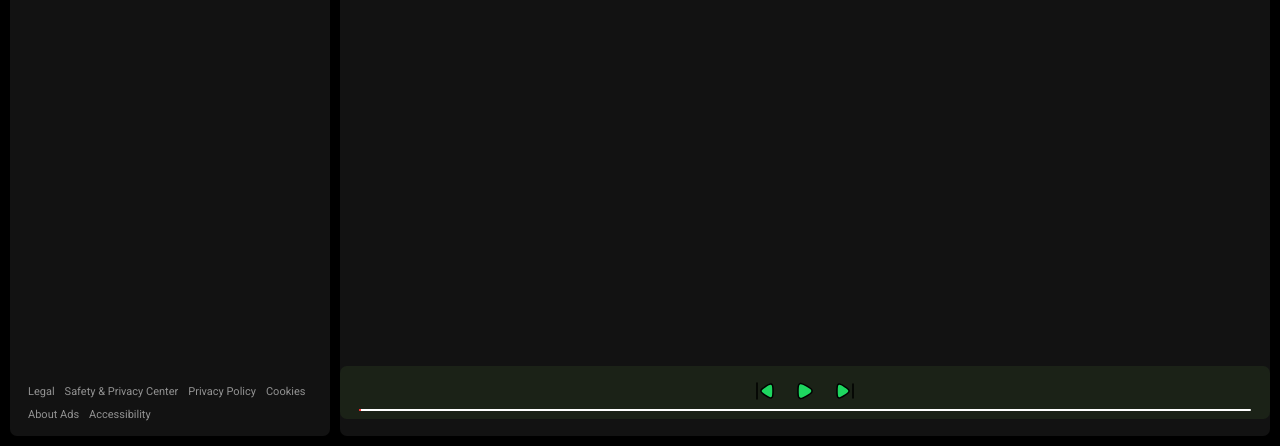
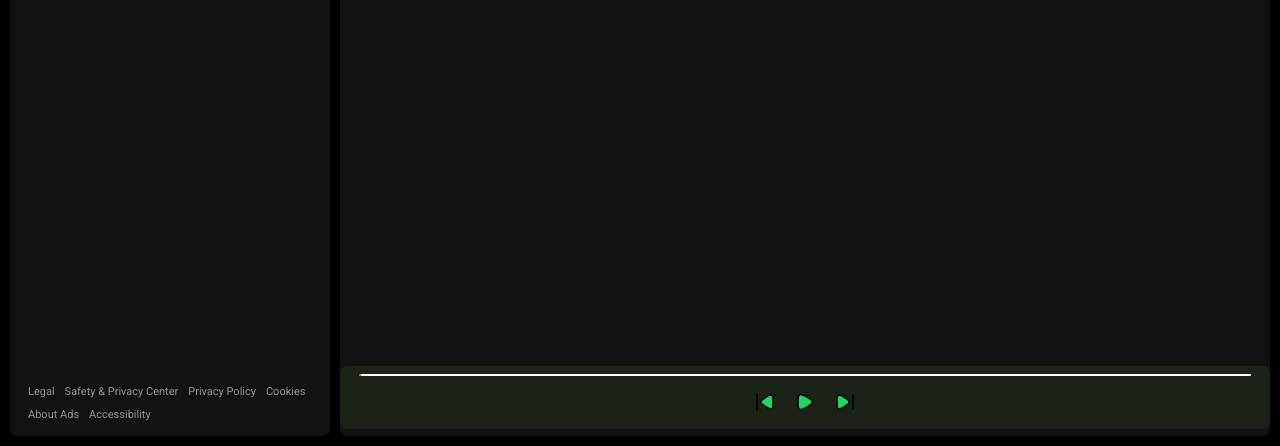
Before and after one commit to ShiwamDutta/Web-Music-Player, a plain HTML site: page index.html in a window 1280 px wide. Shown: the part 354-800 px from the top of the page. Drawn offline with Linux system fonts and the light colour scheme; no server answers.

Commit message:
Modify play-bar to a new style
- Changed seek-bar, song-name and song-time locations.
- Adjusted width and position of song-name, control-btn and song-time in
  play-details.

```diff
--- a/index.html
+++ b/index.html
@@ -232,10 +232,15 @@
           </section>
         </main>
         <div class="play-bar rounded">
-          <div class="play-details flex">
+          <div class="seek pointer">
+            <div class="seek-bar flex">
+              <div class="seek-complete">
+                <div class="circle"></div>
+              </div>
+            </div>
+          </div>
+          <div class="play-details item-center">
             <div id="song-name"></div>
-            <div id="song-time"></div>
-          </div>
             <div class="control-btn flex item-center">
               <button id="previous">
                 <img src="./image/play_previous.svg" alt="Play Previous Song" />
@@ -247,12 +252,7 @@
                 <img src="./image/play_next.svg" alt="Play Next Song" />
               </button>
             </div>
-          <div class="seek pointer">
-            <div class="seek-bar flex">
-              <div class="seek-complete">
-                <div class="circle"></div>
-              </div>
-            </div>
+            <div id="song-time"></div>
           </div>
         </div>
       </div>
--- a/style/style.css
+++ b/style/style.css
@@ -216,15 +216,20 @@ body {
   bottom: 10px;
 
   width: 100%;
-  padding: 5px 0;
   background-color: #1b2217;
 }
 
 .right-main .play-bar .play-details {
-  padding: 4px 8px;
+  padding: 6px 10px 12px;
   font-size: 14px;
   font-weight: 200;
-  justify-content: space-between;
+
+  display: grid;
+  grid-template-columns: 4fr 3fr 4fr;
+}
+
+.right-main .play-bar #song-time {
+  justify-self: end;
 }
 
 .right-main .play-bar .control-btn {
@@ -238,10 +243,14 @@ body {
   cursor: pointer;
 }
 
+.right-main .play-bar .seek {
+  padding: 8px 0;
+}
+
 .right-main .play-bar .seek-bar {
   height: 2px;
   width: 96%;
-  margin: 3px auto;
+  margin: auto;
   background-color: white;
   border-radius: 2px;
 }
```
Lines whose indentation alone changed are shown as unchanged.
